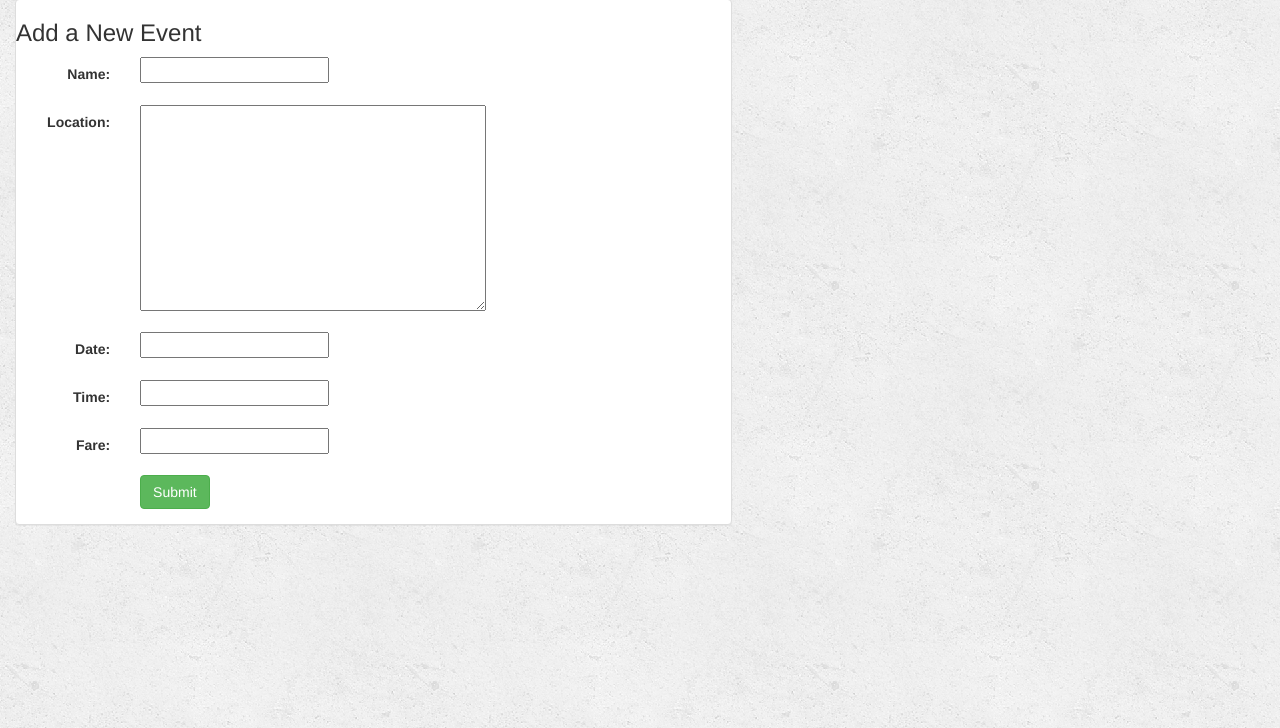
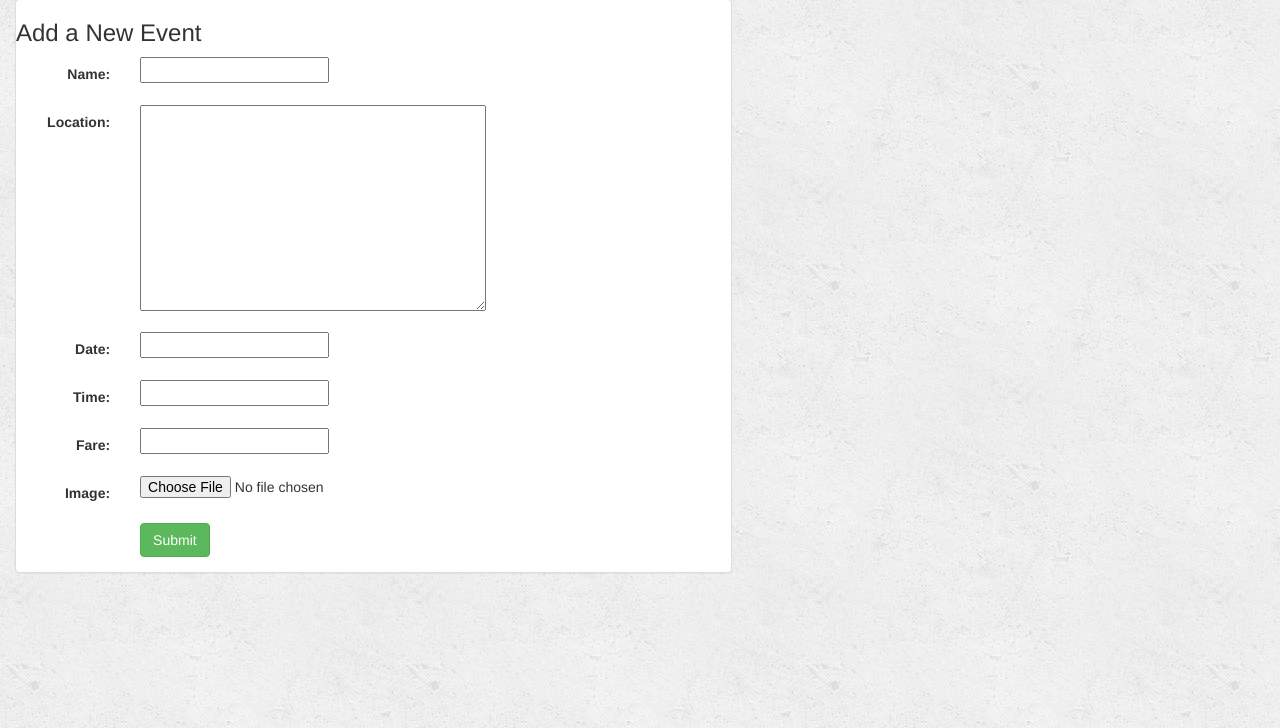
Before and after one commit to hafeezali/Event-Management-System, a Django app: page /add_event/ in a window 1280 px wide. Shown: the part 72-800 px from the top of the page. Run offline with Django 3.2, Linux system fonts and the light colour scheme; a user stored in the database is signed in; some libraries are stand-ins or nearby versions.

Commit message:
Made changes

```diff
--- a/EMS/event/forms.py
+++ b/EMS/event/forms.py
@@ -7,7 +7,7 @@ from .models import Event, Profile, Ticket
 class EventForm(forms.ModelForm):
     class Meta:
         model = Event
-        fields = ['name', 'location', 'date', 'time', 'fare']
+        fields = ['name', 'location', 'date', 'time', 'fare', 'image']
 
 
 class UserForm(forms.ModelForm):
--- a/EMS/event/models.py
+++ b/EMS/event/models.py
@@ -6,7 +6,7 @@ from django.dispatch import receiver
 
 class Event(models.Model):
     name = models.CharField(max_length=50, null=False)
-    image = models.ImageField(default='settings.')
+    image = models.ImageField(default='settings.MEDIA_ROOT/default_event.jpg')
     location = models.TextField(max_length=500, null=False)
     date = models.DateField(null=True)
     time = models.TimeField(null=True)
--- a/EMS/event/templates/event/detail.html
+++ b/EMS/event/templates/event/detail.html
@@ -10,7 +10,7 @@
         <div class="col-sm-4 col-md-3">
             <div class="panel panel-default">
                 <div class="panel-body">
-                    <img src="./../../static/event/images/default_event.jpg" class="img-responsive">
+                    <img src="{{ event.image.url }}" class="img-responsive">
                     <h1>{{ event.name }}</h1> <small>{{ event.location }}</small>
                     <h2>{{ event.manager.first_name }}</h2>
                 </div>
--- a/EMS/event/templates/event/home.html
+++ b/EMS/event/templates/event/home.html
@@ -14,7 +14,7 @@
             {% for event in events %}
                 <div class="col-sm-4 col-lg-2">
                     <div class="thumbnail">
-                        <img src="./../../static/event/images/default_event.jpg" class="img-responsive">
+                        <img src="{{ event.image.url }}" class="img-responsive">
                         <div class="caption">
                             <h2>{{ event.name }}</h2>
                             <h4>{{ event.manager.first_name }} {{ event.manager.last_name }}</h4>
--- a/EMS/event/urls.py
+++ b/EMS/event/urls.py
@@ -1,4 +1,6 @@
 from django.conf.urls import url
+from django.conf import settings
+from django.conf.urls.static import static
 from . import views
 
 app_name = 'event'
@@ -19,3 +21,7 @@ urlpatterns = [
     url(r'invite_users/(?P<pk>[0-9]+)/$', views.invite_users, name='invite_users'),
     url(r'send_invites/(?P<pk>[0-9]+)/$', views.send_invites, name='send_invites')
 ]
+
+if settings.DEBUG:
+    urlpatterns += static(settings.STATIC_URL, document_root=settings.STATIC_ROOT)
+    urlpatterns += static(settings.MEDIA_URL, document_root=settings.MEDIA_ROOT)
--- a/EMS/event/views.py
+++ b/EMS/event/views.py
@@ -103,17 +103,16 @@ def add_event(request):
         if form.is_valid():
             event = form.save(commit=False)
             event.manager = request.user
-            # Need to add the image part
-            # event.image = request.FILES['image']
-            # file_type = event.image.url.split('.')[-1]
-            # file_type = file_type.lower()
-            # if file_type not in IMAGE_FILE_TYPES:
-            #     context = {
-            #         'event': event,
-            #         'form': form,
-            #         'error_message': 'Image file must be PNG, JPG, or JPEG',
-            #     }
-            #     return render(request, 'event/add_event.html', context)
+            event.image = form.cleaned_data['image']
+            file_type = event.image.url.split('.')[-1]
+            file_type = file_type.lower()
+            if file_type not in IMAGE_FILE_TYPES:
+                context = {
+                    'event': event,
+                    'form': form,
+                    'error_message': 'Image file must be PNG, JPG, or JPEG',
+                }
+                return render(request, 'event/add_event.html', context)
             event.save()
             return render(request, 'event/detail.html', {'event': event})
         context = {
```
Also changed, not shown: EMS/db.sqlite3, EMS/event/migrations/0011_event_image.py (added), EMS/event/static/event/images/1.jpg (deleted), EMS/media/1.jpg (deleted), EMS/media/1_oirD39t.jpg (deleted), EMS/media/default_event.jpg (added), EMS/media/default_event_orDroUo.jpg (added), EMS/media/default_user_chjIIAI.jpg (added).
